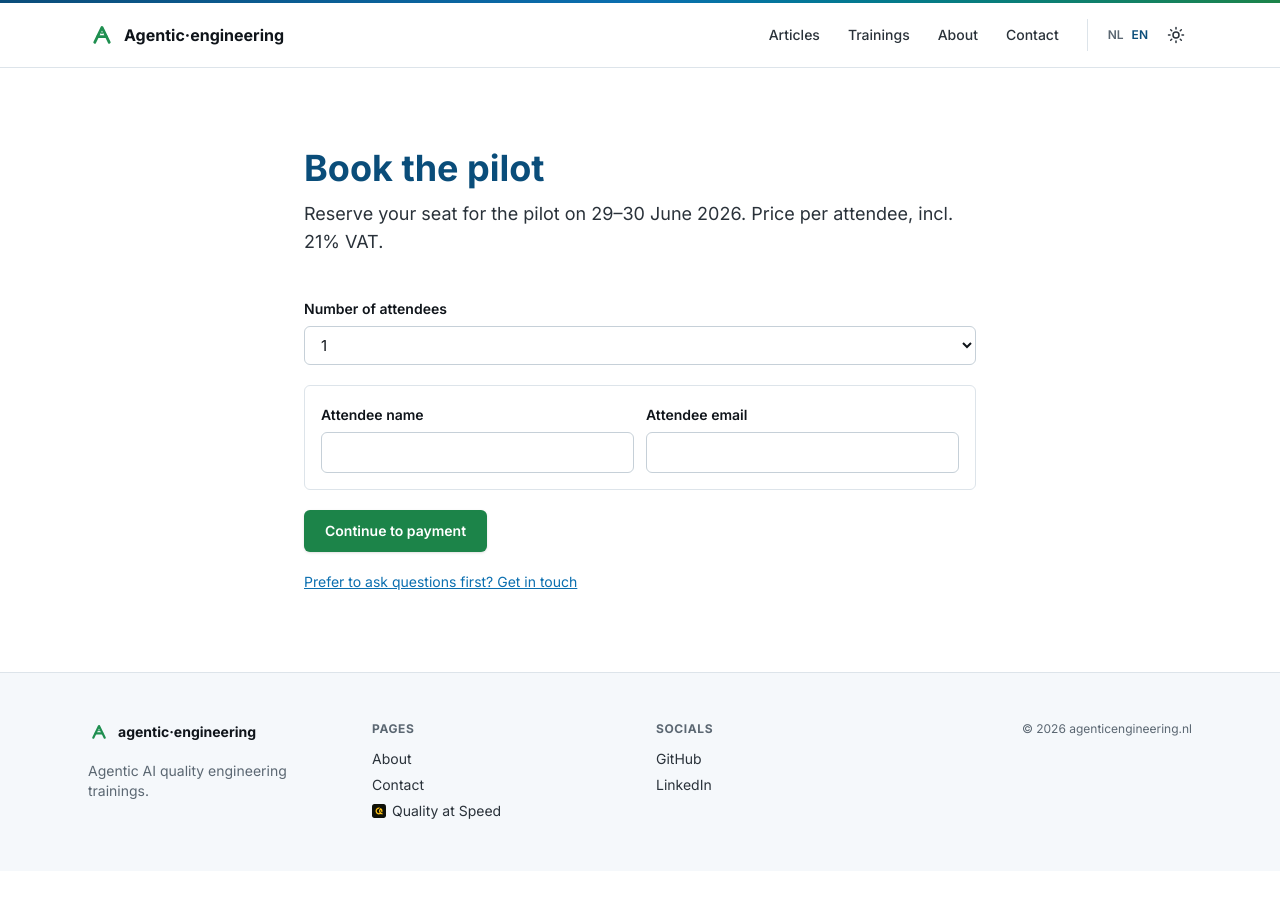
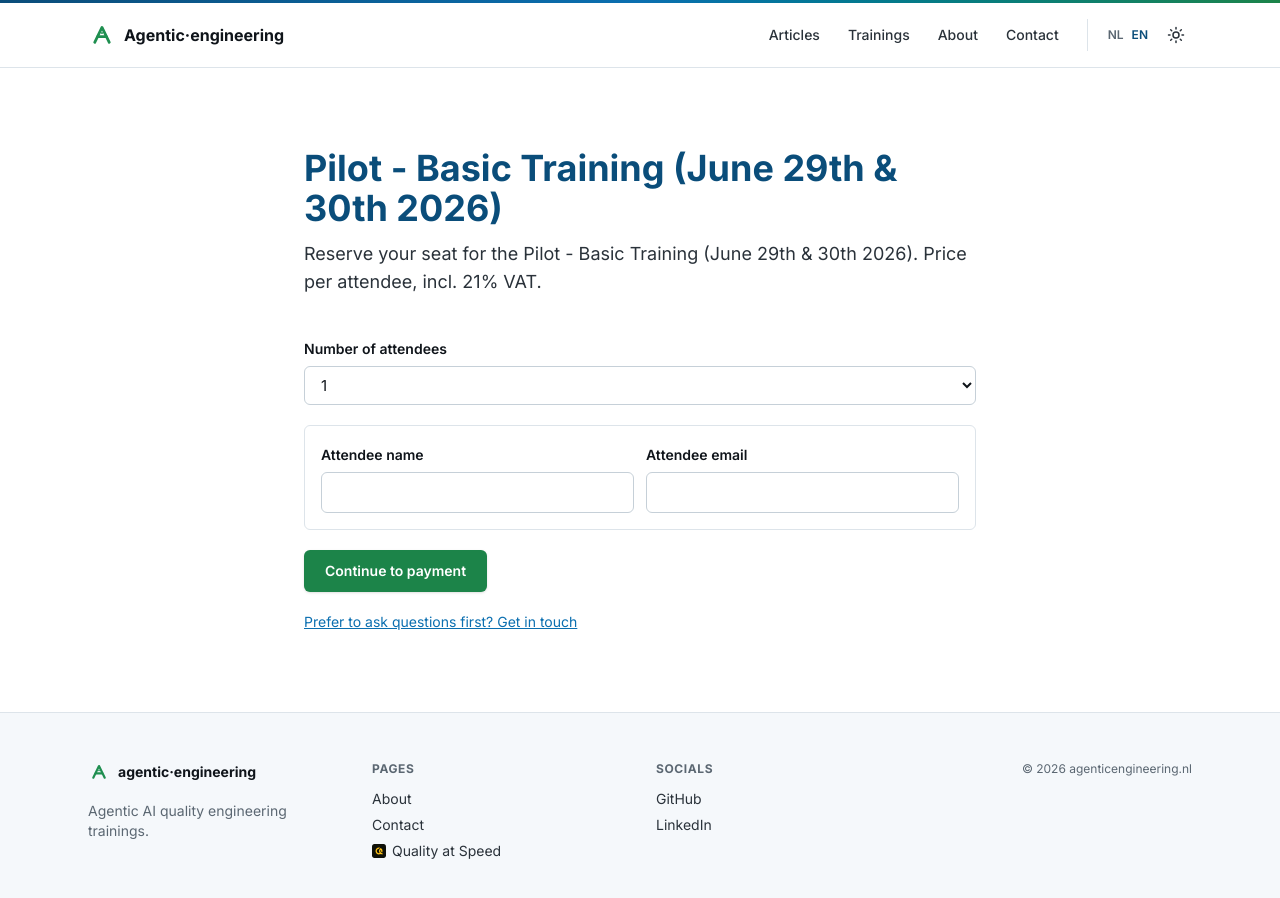
Before and after one commit to QualityAtSpeed/agenticengineering-nl, a Next.js app: page /en/trainings/pilot/book in a window 1280 px wide. Shown: the top 898 px of the page. Before the commit the page ends 871 px from the top, so only its background shows below. Built offline with nearby package versions, Linux system fonts and the light colour scheme.

Commit message:
refactor header to be universal

```diff
--- a/app/[locale]/trainings/discount-aug-26/book/page.tsx
+++ b/app/[locale]/trainings/discount-aug-26/book/page.tsx
@@ -8,12 +8,16 @@ export default async function DiscountAug26BookingPage({ params }: Props) {
   const { locale } = await params;
   setRequestLocale(locale);
   const t = await getTranslations('booking');
+  const tTrainings = await getTranslations('trainings');
+  const trainingName = tTrainings('discount-aug-26.name');
 
   return (
     <main className="px-6 py-16 sm:py-20">
       <div className="mx-auto max-w-2xl">
-        <h1 className="text-brand-deep text-3xl font-bold sm:text-4xl">{t('title')}</h1>
-        <p className="text-text-soft mt-3 text-lg">{t('intro')}</p>
+        <h1 className="text-brand-deep text-3xl font-bold sm:text-4xl">
+          {t('title', { trainingName })}
+        </h1>
+        <p className="text-text-soft mt-3 text-lg">{t('intro', { trainingName })}</p>
         <div className="mt-10">
           <BookingForm locale={locale} trainingId="discount-aug-26" />
         </div>
--- a/app/[locale]/trainings/pilot/book/page.tsx
+++ b/app/[locale]/trainings/pilot/book/page.tsx
@@ -8,12 +8,16 @@ export default async function BookingPage({ params }: Props) {
   const { locale } = await params;
   setRequestLocale(locale);
   const t = await getTranslations('booking');
+  const tTrainings = await getTranslations('trainings');
+  const trainingName = tTrainings('pilot.name');
 
   return (
     <main className="px-6 py-16 sm:py-20">
       <div className="mx-auto max-w-2xl">
-        <h1 className="text-brand-deep text-3xl font-bold sm:text-4xl">{t('title')}</h1>
-        <p className="text-text-soft mt-3 text-lg">{t('intro')}</p>
+        <h1 className="text-brand-deep text-3xl font-bold sm:text-4xl">
+          {t('title', { trainingName })}
+        </h1>
+        <p className="text-text-soft mt-3 text-lg">{t('intro', { trainingName })}</p>
         <div className="mt-10">
           <BookingForm locale={locale} />
         </div>
--- a/messages/en.json
+++ b/messages/en.json
@@ -427,8 +427,8 @@
     }
   },
   "booking": {
-    "title": "Book the pilot",
-    "intro": "Reserve your seat for the pilot on 29–30 June 2026. Price per attendee, incl. 21% VAT.",
+    "title": "{trainingName}",
+    "intro": "Reserve your seat for the {trainingName}. Price per attendee, incl. 21% VAT.",
     "seatsLabel": "Number of attendees",
     "attendeeName": "Attendee name",
     "attendeeEmail": "Attendee email",
--- a/messages/nl.json
+++ b/messages/nl.json
@@ -431,8 +431,8 @@
     }
   },
   "booking": {
-    "title": "Boek de pilot",
-    "intro": "Reserveer je plek voor de pilot op 29 en 30 juni 2026. Prijs per deelnemer, incl. 21% btw.",
+    "title": "{trainingName}",
+    "intro": "Reserveer je plek voor de {trainingName}. Prijs per deelnemer, incl. 21% btw.",
     "seatsLabel": "Aantal deelnemers",
     "attendeeName": "Naam deelnemer",
     "attendeeEmail": "E-mail deelnemer",
```
